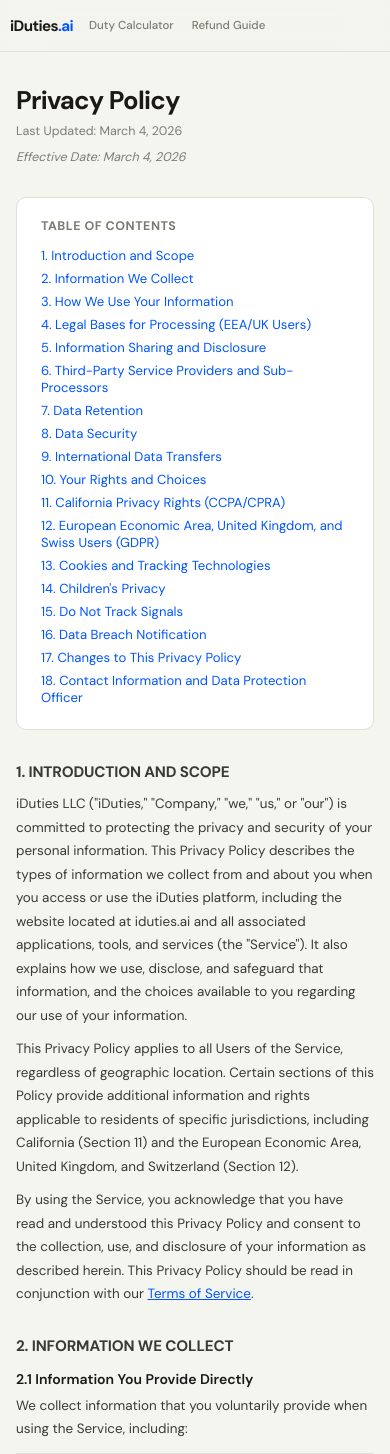
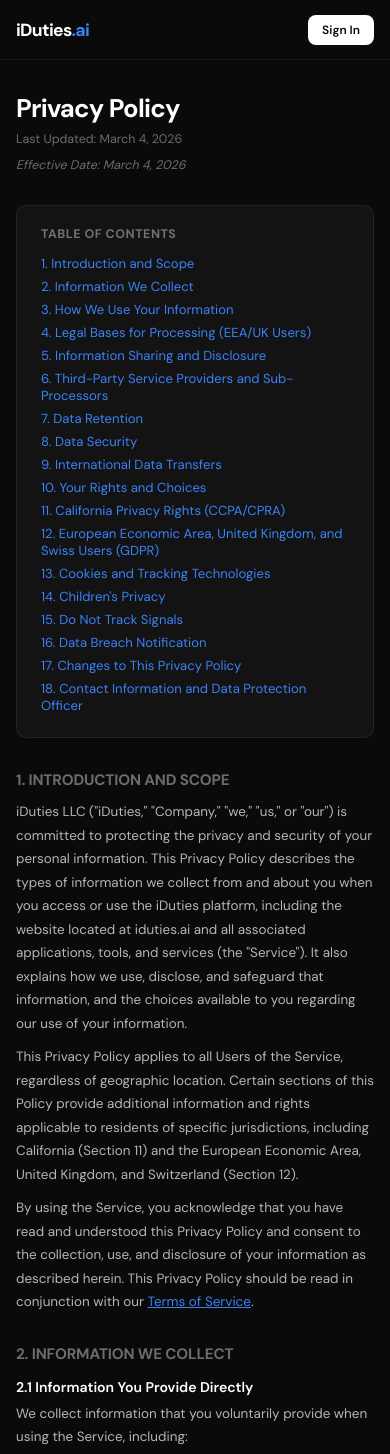
Before and after one commit to rebelkayn/dutycalc, a Flask app: page /privacy in a window 390 px wide. Shown: the top 1454 px of the page. Run offline with Flask 3, Linux system fonts and the light colour scheme; some libraries are stand-ins or nearby versions.

Commit message:
UI: dark theme for terms/privacy, nav/footer consistency across all pages
- terms.html, privacy.html: full dark theme conversion matching landing/refund-guide
  (dark :root vars, dark sticky nav, footer-main class, 640px mobile breakpoint)
- All pages: remove Contact link from footer (page not functional)
- All pages: standardize footer to landing design with USITC attribution
- landing.html: add overflow-y:scroll to prevent layout shift on navigation
- index.html: fix mobile nav breakpoint 500px→640px, fix nav-auth-btn mobile font-size
- refund-guide.html: add missing nav-cta mobile override at 640px
- dashboard.html: standardize inline footer (remove Contact, add USITC attribution)

Co-Authored-By: Claude Sonnet 4.6 <noreply@anthropic.com>

```diff
--- a/templates/landing.html
+++ b/templates/landing.html
@@ -35,7 +35,7 @@
   --serif: 'Instrument Serif', Georgia, serif;
   --mono: 'SF Mono', 'Fira Code', monospace;
 }
-html { scroll-behavior: smooth; background: var(--hero-bg); }
+html { scroll-behavior: smooth; overflow-y: scroll; background: var(--hero-bg); }
 body {
   font-family: var(--font); background: var(--hero-bg); color: var(--ink);
   -webkit-font-smoothing: antialiased; -moz-osx-font-smoothing: grayscale;
@@ -516,7 +516,6 @@ section { padding: clamp(64px, 10vw, 120px) clamp(20px, 5vw, 40px); }
   <div class="footer-links">
     <a href="/terms">Terms</a>
     <a href="/privacy">Privacy</a>
-    <a href="/contact">Contact</a>
   </div>
 </footer>
 
--- a/templates/privacy.html
+++ b/templates/privacy.html
@@ -9,12 +9,18 @@
 <style>
 :root {
   --font: 'DM Sans', -apple-system, BlinkMacSystemFont, sans-serif;
-  --bg: #f5f5f0; --surface: #fff; --surface2: #eeeee8;
-  --border: #e0dfd8; --border2: #cccbc4;
-  --ink: #1a1917; --ink2: #3a3935; --muted: #7c7b72; --dim: #a3a299;
-  --blue: #0055ff; --blue-hover: #0044cc;
-  --radius-xs: 6px; --radius-sm: 10px; --radius: 14px;
-  --shadow: 0 1px 3px rgba(0,0,0,0.04);
+  --bg: #0A0A0A;
+  --surface: rgba(255,255,255,0.04);
+  --surface2: rgba(255,255,255,0.06);
+  --border: rgba(255,255,255,0.07);
+  --border2: rgba(255,255,255,0.12);
+  --ink: #FFFFFF;
+  --ink2: rgba(255,255,255,0.70);
+  --muted: rgba(255,255,255,0.4);
+  --dim: rgba(255,255,255,0.2);
+  --blue: #3B82F6;
+  --blue-hover: #2563EB;
+  --radius-xs: 8px; --radius-sm: 10px; --radius: 16px;
 }
 * { margin: 0; padding: 0; box-sizing: border-box; }
 html { overflow-y: scroll; scroll-behavior: smooth; }
@@ -22,26 +28,39 @@ body { font-family: var(--font); background: var(--bg); color: var(--ink); min-h
 
 .nav {
   position: sticky; top: 0; z-index: 100;
-  background: rgba(245,245,240,0.82);
-  backdrop-filter: saturate(180%) blur(20px); -webkit-backdrop-filter: saturate(180%) blur(20px);
-  border-bottom: 1px solid var(--border);
+  background: #0A0A0A; border-bottom: 1px solid rgba(255,255,255,0.06);
   padding: 0 clamp(16px, 4vw, 40px); height: 60px;
   display: flex; align-items: center; gap: 16px;
 }
 .nav-brand {
-  font-size: 1.1rem; font-weight: 700; letter-spacing: -0.04em; color: var(--ink);
+  font-size: 1.1rem; font-weight: 700; letter-spacing: -0.04em; color: white;
   display: flex; align-items: center; gap: 8px; flex-shrink: 0; text-decoration: none;
 }
 .nav-dot { color: var(--blue); }
 .nav-spacer { flex: 1; }
 .nav-links { display: flex; gap: 2px; }
 .nav-link {
-  font-size: 0.8rem; font-weight: 500; color: var(--muted);
-  padding: 6px 12px; border-radius: var(--radius-xs);
-  border: 1px solid transparent; cursor: pointer;
-  text-decoration: none; white-space: nowrap; transition: all 0.15s;
+  font-size: 0.8rem; font-weight: 500; color: rgba(255,255,255,0.5);
+  padding: 6px 14px; border-radius: 8px;
+  text-decoration: none; white-space: nowrap; transition: all 0.2s;
 }
-.nav-link:hover { color: var(--ink); background: var(--surface2); }
+.nav-link:hover { color: white; background: rgba(255,255,255,0.06); }
+.nav-cta {
+  padding: 8px 18px; border-radius: 8px; font-size: 0.8rem; font-weight: 600;
+  background: white; color: #0A0A0A; text-decoration: none; transition: all 0.2s; flex-shrink: 0;
+}
+.nav-cta:hover { background: rgba(255,255,255,0.9); transform: translateY(-1px); }
+.nav-avatar {
+  width: 32px; height: 32px; border-radius: 50%;
+  background: rgba(255,255,255,0.08); border: 1.5px solid rgba(255,255,255,0.2);
+  display: flex; align-items: center; justify-content: center;
+  color: rgba(255,255,255,0.75); text-decoration: none; flex-shrink: 0; transition: all 0.2s;
+}
+.nav-avatar:hover { background: rgba(255,255,255,0.16); border-color: rgba(255,255,255,0.4); color: white; }
+@media (max-width: 640px) {
+  .nav-links { display: none; }
+  .nav-cta { font-size: 0.75rem; padding: 7px 14px; }
+}
 
 .legal-wrap {
   max-width: 720px; margin: 0 auto; padding: 48px 20px 80px;
@@ -50,7 +69,7 @@ body { font-family: var(--font); background: var(--bg); color: var(--ink); min-h
 .legal-updated { font-size: 0.78rem; color: var(--muted); margin-bottom: 10px; }
 .legal-effective { font-size: 0.78rem; color: var(--muted); margin-bottom: 32px; font-style: italic; }
 .legal-section { margin-bottom: 30px; }
-.legal-section h2 { font-size: 0.95rem; font-weight: 700; margin-bottom: 10px; letter-spacing: -0.01em; text-transform: uppercase; color: var(--ink2); }
+.legal-section h2 { font-size: 0.95rem; font-weight: 700; margin-bottom: 10px; letter-spacing: -0.01em; text-transform: uppercase; color: var(--muted); }
 .legal-section h3 { font-size: 0.88rem; font-weight: 600; margin: 14px 0 6px; color: var(--ink); }
 .legal-section p { font-size: 0.84rem; color: var(--ink2); line-height: 1.75; margin-bottom: 10px; }
 .legal-section ol, .legal-section ul { font-size: 0.84rem; color: var(--ink2); line-height: 1.75; margin: 0 0 10px 20px; }
@@ -63,22 +82,17 @@ body { font-family: var(--font); background: var(--bg); color: var(--ink); min-h
 .legal-table th { text-align: left; padding: 10px 12px; background: var(--surface2); border: 1px solid var(--border); font-weight: 600; font-size: 0.78rem; text-transform: uppercase; letter-spacing: 0.03em; color: var(--muted); }
 .legal-table td { padding: 10px 12px; border: 1px solid var(--border); color: var(--ink2); vertical-align: top; line-height: 1.6; }
 
-.footer {
-  max-width: 720px; margin: 0 auto; padding: 20px;
-  font-size: 0.72rem; color: var(--dim); border-top: 1px solid var(--border);
+.footer-main {
+  max-width: 1080px; margin: 0 auto; padding: 40px clamp(20px,5vw,40px) 32px;
   display: flex; justify-content: space-between; align-items: center;
-  flex-wrap: wrap; gap: 8px;
+  border-top: 1px solid var(--border); font-size: 0.78rem; color: var(--muted);
+  flex-wrap: wrap; gap: 12px;
 }
-.footer-links { display: flex; align-items: center; gap: 6px; }
-.footer-sep { color: var(--border2); }
-.footer a { color: var(--muted); text-decoration: none; }
-.footer a:hover { color: var(--ink); }
+.footer-links { display: flex; gap: 20px; }
+.footer-links a { color: var(--muted); text-decoration: none; font-weight: 500; }
+.footer-links a:hover { color: var(--ink); }
 
-@media (max-width: 500px) {
-  .nav { padding: 0 10px; height: 52px; gap: 8px; }
-  .nav-link { font-size: 0.72rem; padding: 4px 7px; }
-  .nav-brand { font-size: 0.95rem; gap: 5px; }
-  .nav-brand svg { width: 16px; height: 16px; }
+@media (max-width: 480px) {
   .legal-wrap { padding: 32px 16px 60px; }
   .legal-table { font-size: 0.76rem; }
   .legal-table th, .legal-table td { padding: 8px; }
@@ -91,11 +105,18 @@ body { font-family: var(--font); background: var(--bg); color: var(--ink); min-h
   <a class="nav-brand" href="/">
     <span>iDuties<span class="nav-dot">.ai</span></span>
   </a>
+  <div class="nav-spacer"></div>
   <div class="nav-links">
-    <a class="nav-link" href="/calculator">Duty Calculator</a>
-    <a class="nav-link" href="/refund-guide.html">Refund Guide</a>
+    <a class="nav-link" href="/calculator">Calculator</a>
+    <a class="nav-link" href="/refund-guide">Refund Guide</a>
   </div>
-  <div class="nav-spacer"></div>
+  {% if user %}
+    <a href="/dashboard" class="nav-avatar" title="{{ user.email }}" aria-label="Account">
+      <svg width="16" height="16" viewBox="0 0 24 24" fill="none" stroke="currentColor" stroke-width="2" stroke-linecap="round" stroke-linejoin="round"><circle cx="12" cy="8" r="4"/><path d="M4 20c0-4 3.6-7 8-7s8 3 8 7"/></svg>
+    </a>
+  {% else %}
+    <a href="/signin" class="nav-cta">Sign In</a>
+  {% endif %}
 </nav>
 
 <div class="legal-wrap">
```
Also changed, not shown: other parts of templates/privacy.html (+8 -19 lines), templates/dashboard.html (+5 -8 lines), templates/index.html (+14 -20 lines), templates/refund-guide.html (+10 -8 lines), templates/terms.html (+63 -34 lines).
